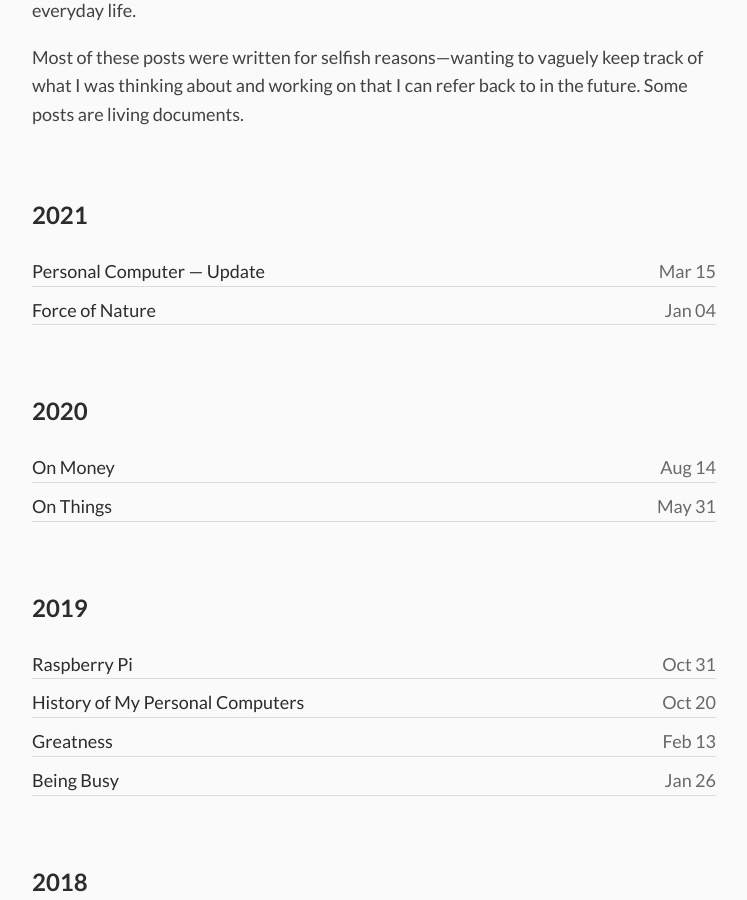
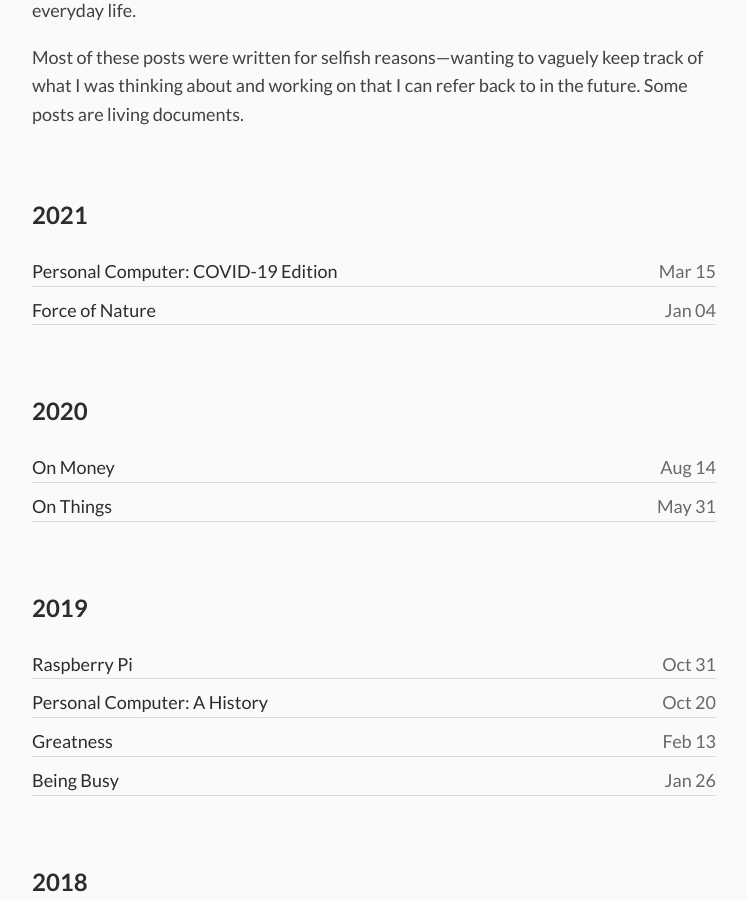
Before and after one commit to haothitran/posts, a Jekyll site: the page built from _pages/index.md, in a window 1280 px wide and 900 px high, scrolled down 303 px. Shown: the whole window, without its empty margins (266-1013 px from the left). Built offline with Jekyll 4.4.1, drawn with Linux system fonts in a browser that asks for light colours.

Commit message:
Edit titles of posts

```diff
--- a/_posts/2019-10-20-history-of-my-personal-computers.md
+++ b/_posts/2019-10-20-personal-computer-a-history.md
@@ -1,6 +1,6 @@
 ---
 layout: post
-title: History of My Personal Computers
+title: "Personal Computer: A History"
 date: 2019-10-20
 ---
 
--- a/_posts/2021-03-15-personal-computing-update.md
+++ b/_posts/2021-03-15-personal-computer-covid-19-edition.md
@@ -1,6 +1,6 @@
 ---
 layout: post
-title: Personal Computer — Update
+title: "Personal Computer: COVID-19 Edition"
 date: 2021-03-15
 ---
 
```
